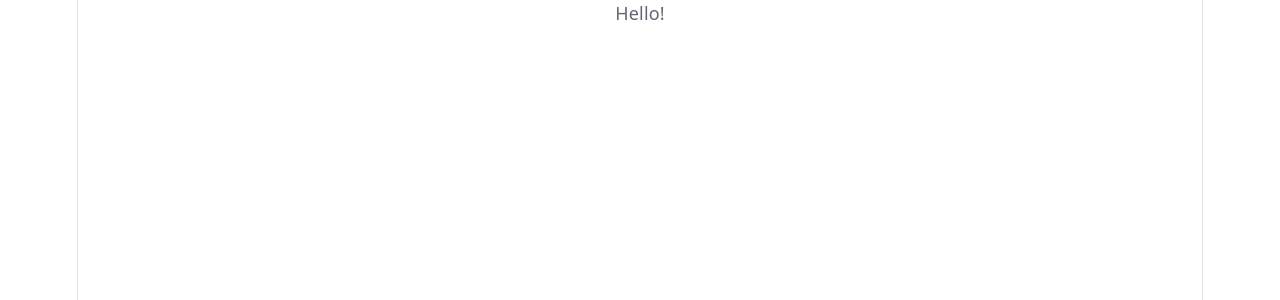
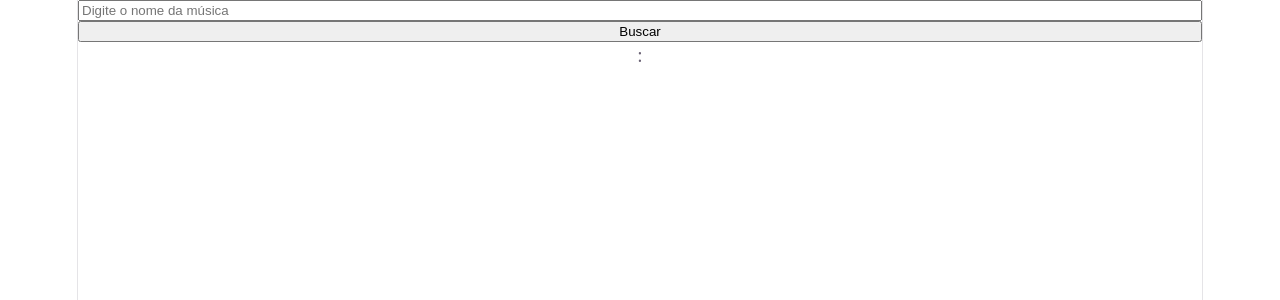
Before and after one commit to LucasGSanches/Letras_Coral, a React (Vite) app: page / in a window 1280 px wide. Shown: the top 300 px of the page. Built offline with nearby package versions, Linux system fonts and the light colour scheme.

Commit message:
prototype done

```diff
--- /dev/null
+++ b/public/musics/A_cruz.json
@@ -0,0 +1 @@
+{"lyrics":[{"singer":"Todos","text":"Podia ter rejeitado\nMas não rejeitou"}, {"singer":"Mulheres","text":"Outro Teste\nTeste"}],"title":""}
--- a/src/App.jsx
+++ b/src/App.jsx
@@ -1,14 +1,41 @@
 import { useState } from 'react'
 import './App.css'
+import Paragraph from "./components/paragraph"
 
 function App() {
-  const [count, setCount] = useState(0)
+  const [search, setSearch] = useState("")
+  //const [text, setText] = useState("")
+  const [music, setMusic] = useState({lyrics : [{text : "", singer : ""}]})
 
   return (
     <>
-      <p>Hello!</p>
+        <input
+            type="text"
+            placeholder="Digite o nome da música"
+            value={search}
+            onChange={(e) => setSearch(e.target.value)}
+        />
+
+        <button onClick={() => carregarPagina(search, setMusic)}>Buscar</button>
+        {music.lyrics.map(paragraph => (
+          <Paragraph
+           text={paragraph.text}
+           singer={paragraph.singer}
+           />
+        ))}
     </>
   )
 }
 
-export default App
+async function carregarPagina(nomeMusica, setFunction) {
+    const caminho = `${import.meta.env.BASE_URL}/musics/${nomeMusica}.json`;
+
+    const response = await fetch(caminho);
+
+    const texto = await response.json();
+
+    console.log(texto);
+    setFunction(texto);
+}
+
+export default App;
--- /dev/null
+++ b/src/components/paragraph.jsx
@@ -0,0 +1,9 @@
+function Paragraph({text, singer}) {
+    return(
+        <div>
+            {singer}: {text}
+        </div>
+    )
+}
+
+export default Paragraph
```
Also changed, not shown: public/musics/teste.json (added, +25 -0 lines).
